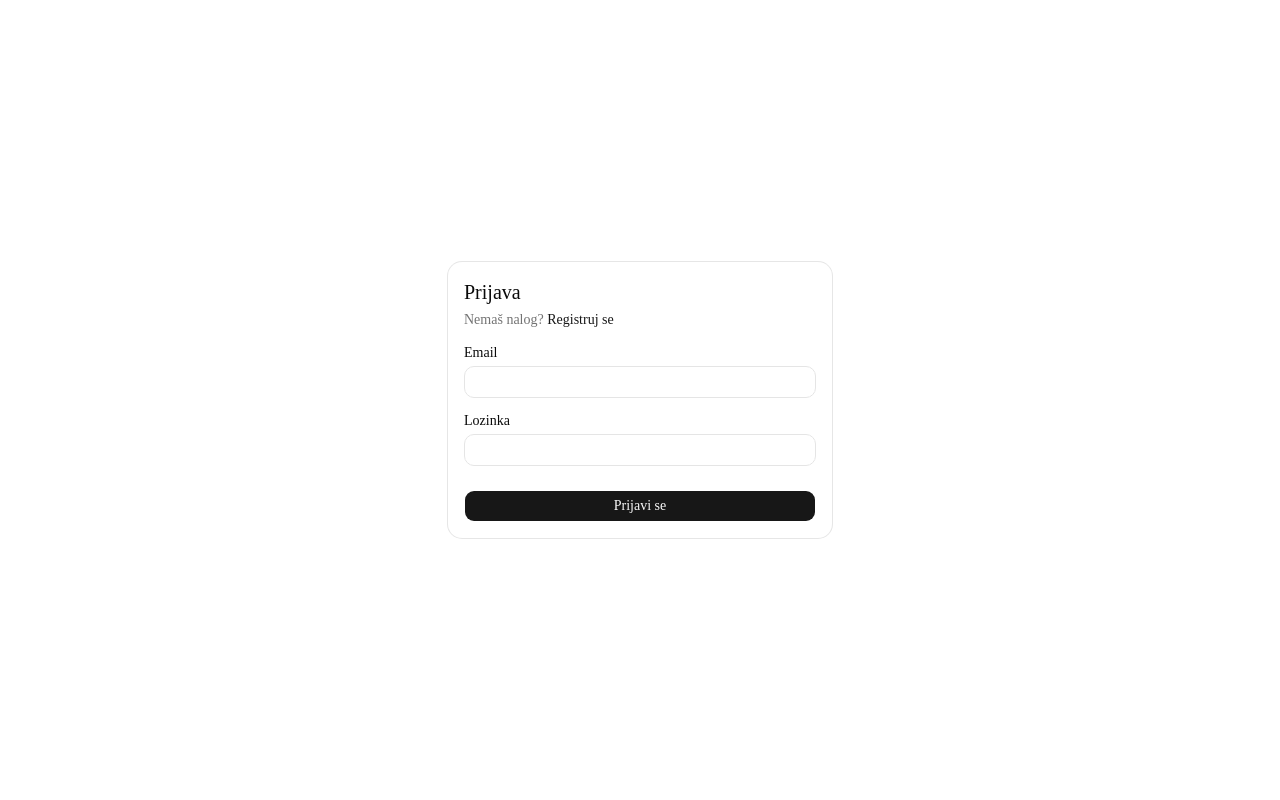
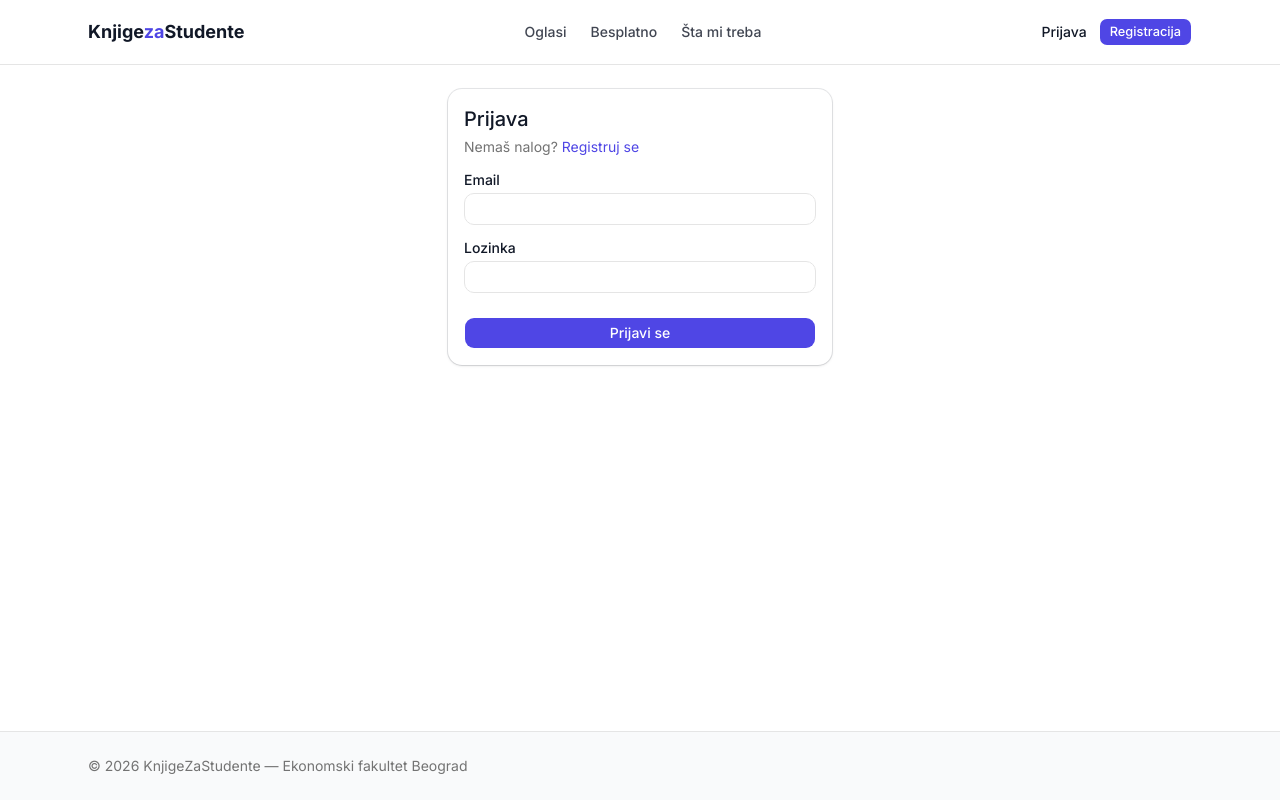
Before and after one commit to ilijaivkovic70-jpg/App-za-prodaju-knjiga-, a Next.js app: page /prijava in a window 1280 px wide. Built offline with nearby package versions, Linux system fonts and the light colour scheme; no server answers.

Commit message:
Osnovni layout: navigacija, footer i dizajn sistem (korak 0.5)
Co-Authored-By: Claude Sonnet 5 <noreply@anthropic.com>

```diff
--- a/app/globals.css
+++ b/app/globals.css
@@ -31,6 +31,10 @@
   --color-accent: var(--accent);
   --color-muted-foreground: var(--muted-foreground);
   --color-muted: var(--muted);
+  --color-success: var(--success);
+  --color-success-foreground: var(--success-foreground);
+  --color-warning: var(--warning);
+  --color-warning-foreground: var(--warning-foreground);
   --color-secondary-foreground: var(--secondary-foreground);
   --color-secondary: var(--secondary);
   --color-primary-foreground: var(--primary-foreground);
@@ -49,24 +53,28 @@
 }
 
 :root {
-  --background: oklch(1 0 0);
-  --foreground: oklch(0.145 0 0);
-  --card: oklch(1 0 0);
-  --card-foreground: oklch(0.145 0 0);
-  --popover: oklch(1 0 0);
-  --popover-foreground: oklch(0.145 0 0);
-  --primary: oklch(0.205 0 0);
-  --primary-foreground: oklch(0.985 0 0);
-  --secondary: oklch(0.97 0 0);
-  --secondary-foreground: oklch(0.205 0 0);
-  --muted: oklch(0.97 0 0);
+  --background: #ffffff;
+  --foreground: #111827;
+  --card: #ffffff;
+  --card-foreground: #111827;
+  --popover: #ffffff;
+  --popover-foreground: #111827;
+  --primary: #4f46e5;
+  --primary-foreground: #ffffff;
+  --secondary: #f9fafb;
+  --secondary-foreground: #111827;
+  --muted: #f9fafb;
   --muted-foreground: oklch(0.556 0 0);
-  --accent: oklch(0.97 0 0);
-  --accent-foreground: oklch(0.205 0 0);
+  --accent: #f9fafb;
+  --accent-foreground: #111827;
+  --success: #22c55e;
+  --success-foreground: #ffffff;
+  --warning: #f59e0b;
+  --warning-foreground: #111827;
   --destructive: oklch(0.577 0.245 27.325);
   --border: oklch(0.922 0 0);
   --input: oklch(0.922 0 0);
-  --ring: oklch(0.708 0 0);
+  --ring: #4f46e5;
   --chart-1: oklch(0.87 0 0);
   --chart-2: oklch(0.556 0 0);
   --chart-3: oklch(0.439 0 0);
@@ -98,6 +106,10 @@
   --muted-foreground: oklch(0.708 0 0);
   --accent: oklch(0.269 0 0);
   --accent-foreground: oklch(0.985 0 0);
+  --success: #22c55e;
+  --success-foreground: #052e16;
+  --warning: #f59e0b;
+  --warning-foreground: #451a03;
   --destructive: oklch(0.704 0.191 22.216);
   --border: oklch(1 0 0 / 10%);
   --input: oklch(1 0 0 / 15%);
--- a/app/layout.tsx
+++ b/app/layout.tsx
@@ -1,9 +1,11 @@
 import type { Metadata } from "next";
-import { Geist, Geist_Mono } from "next/font/google";
+import { Inter, Geist_Mono } from "next/font/google";
 import "./globals.css";
+import { Navbar } from "@/components/navbar";
+import { Footer } from "@/components/footer";
 
-const geistSans = Geist({
-  variable: "--font-geist-sans",
+const inter = Inter({
+  variable: "--font-sans",
   subsets: ["latin"],
 });
 
@@ -13,17 +15,22 @@ const geistMono = Geist_Mono({
 });
 
 export const metadata: Metadata = {
-  title: "Create Next App",
-  description: "Generated by create next app",
+  title: "Studentska platforma za udžbenike",
+  description:
+    "Kupovina i prodaja polovnih udžbenika, skripti i beleški za studente Ekonomskog fakulteta Beograd.",
 };
 
 export default function RootLayout({ children }: LayoutProps<"/">) {
   return (
     <html
-      lang="en"
-      className={`${geistSans.variable} ${geistMono.variable} h-full antialiased`}
+      lang="sr"
+      className={`${inter.variable} ${geistMono.variable} h-full antialiased`}
     >
-      <body className="min-h-full flex flex-col">{children}</body>
+      <body className="flex min-h-full flex-col">
+        <Navbar />
+        <main className="flex-1">{children}</main>
+        <Footer />
+      </body>
     </html>
   );
 }
--- /dev/null
+++ b/components/footer.tsx
@@ -0,0 +1,9 @@
+export function Footer() {
+  return (
+    <footer className="border-t bg-secondary">
+      <div className="mx-auto max-w-6xl px-6 py-6 text-sm text-muted-foreground">
+        © {new Date().getFullYear()} KnjigeZaStudente — Ekonomski fakultet Beograd
+      </div>
+    </footer>
+  );
+}
--- /dev/null
+++ b/components/navbar.tsx
@@ -0,0 +1,62 @@
+import Link from "next/link";
+import { createClient } from "@/lib/supabase/server";
+import { LogoutDugme } from "@/components/logout-dugme";
+import { Button } from "@/components/ui/button";
+
+const NAV_LINKOVI = [
+  { href: "/oglasi", naziv: "Oglasi" },
+  { href: "/besplatno", naziv: "Besplatno" },
+  { href: "/sta-mi-treba", naziv: "Šta mi treba" },
+];
+
+export async function Navbar() {
+  const supabase = await createClient();
+  const {
+    data: { user },
+  } = await supabase.auth.getUser();
+
+  return (
+    <header className="border-b bg-background">
+      <div className="mx-auto flex h-16 max-w-6xl items-center justify-between px-6">
+        <Link href="/" className="text-lg font-bold text-foreground">
+          Knjige<span className="text-primary">za</span>Studente
+        </Link>
+
+        <nav className="hidden items-center gap-6 text-sm font-medium sm:flex">
+          {NAV_LINKOVI.map((link) => (
+            <Link
+              key={link.href}
+              href={link.href}
+              className="text-foreground/80 transition-colors hover:text-primary"
+            >
+              {link.naziv}
+            </Link>
+          ))}
+        </nav>
+
+        <div className="flex items-center gap-3">
+          {user ? (
+            <>
+              <Link
+                href="/moj-profil"
+                className="hidden text-sm text-muted-foreground hover:text-foreground sm:inline"
+              >
+                {user.email}
+              </Link>
+              <LogoutDugme />
+            </>
+          ) : (
+            <>
+              <Link href="/prijava" className="text-sm font-medium hover:text-primary">
+                Prijava
+              </Link>
+              <Button render={<Link href="/registracija" />} size="sm">
+                Registracija
+              </Button>
+            </>
+          )}
+        </div>
+      </div>
+    </header>
+  );
+}
--- a/components/ui/card.tsx
+++ b/components/ui/card.tsx
@@ -11,7 +11,7 @@ function Card({
       data-slot="card"
       data-size={size}
       className={cn(
-        "group/card flex flex-col gap-(--card-spacing) overflow-hidden rounded-xl bg-card py-(--card-spacing) text-sm text-card-foreground ring-1 ring-foreground/10 [--card-spacing:--spacing(4)] has-data-[slot=card-footer]:pb-0 has-[>img:first-child]:pt-0 data-[size=sm]:[--card-spacing:--spacing(3)] data-[size=sm]:has-data-[slot=card-footer]:pb-0 *:[img:first-child]:rounded-t-xl *:[img:last-child]:rounded-b-xl",
+        "group/card flex flex-col gap-(--card-spacing) overflow-hidden rounded-xl bg-card py-(--card-spacing) text-sm text-card-foreground ring-1 ring-foreground/10 shadow-sm transition-shadow hover:shadow-md [--card-spacing:--spacing(4)] has-data-[slot=card-footer]:pb-0 has-[>img:first-child]:pt-0 data-[size=sm]:[--card-spacing:--spacing(3)] data-[size=sm]:has-data-[slot=card-footer]:pb-0 *:[img:first-child]:rounded-t-xl *:[img:last-child]:rounded-b-xl",
         className
       )}
       {...props}
```
